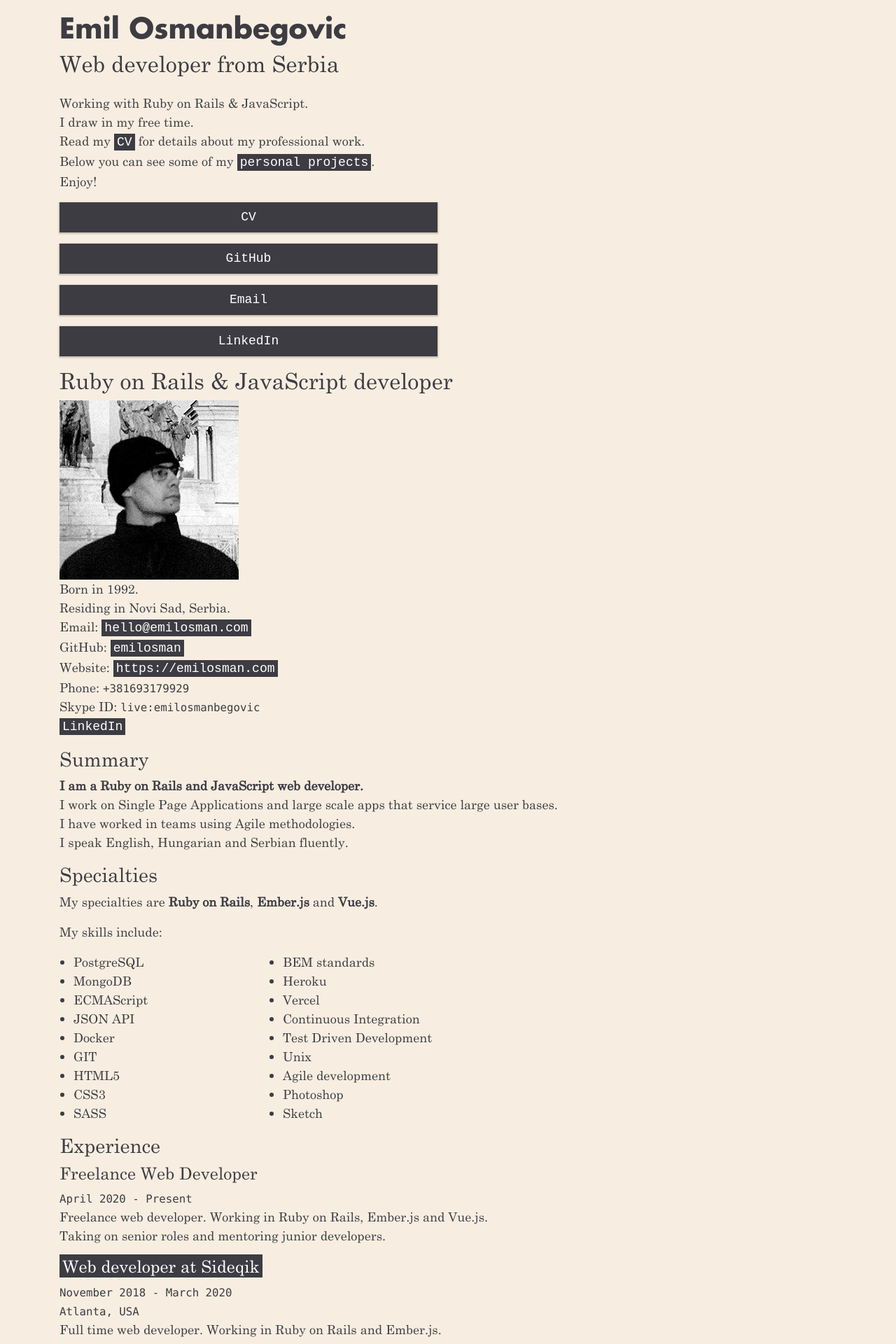
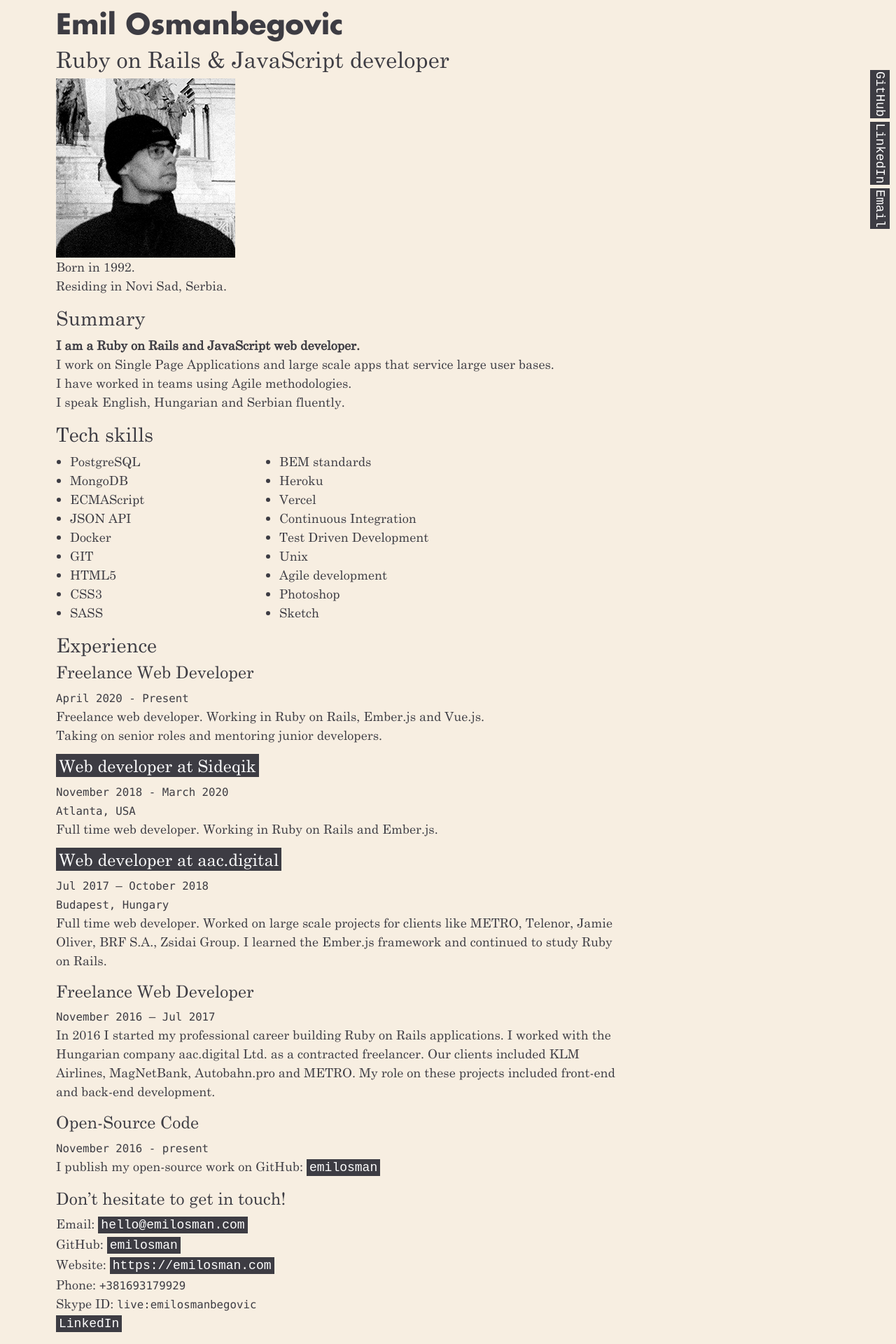
Before and after one commit to emilosmanbegovicmm/emilosman, a Jekyll site: the page built from index.md, in a window 1280 px wide. Shown: the top 1920 px of the page at 70% size. Built offline with Jekyll 4.4.1, drawn with Linux system fonts in a browser that asks for light colours; our own code applies the rules of GitHub Pages for plain Markdown files; some of the changed text lies outside the part shown.

Commit message:
update layout

```diff
--- a/_layouts/home.html
+++ b/_layouts/home.html
@@ -2,54 +2,11 @@
 layout: default
 ---
 
-<div class="row">
-  <div class="col-12">
-    <h2 class="mb-4">Web developer from Serbia</h2>
-  </div>
-  <div class="col-sm-6 col-xs-12">
-    <p>
-      Working with Ruby on Rails & JavaScript.
-      <br>
-      I draw in my free time.
-      <br>
-      Read my <a href="/cv">CV</a> for details about my professional work.
-      <br>
-      Below you can see some of my <a href="#personal-projects">personal projects</a>.
-      <br>
-      Enjoy!
-    </p>
-    <nav>
-      <a href="/cv" class="text-center p-2 mb-3 c-shadow">CV</a>
-      <a href="https://www.github.com/emilosman" class="text-center p-2 mb-3 c-shadow">GitHub</a>
-      <a href="mailto:hello@emilosman.com" class="text-center p-2 mb-3 c-shadow">Email</a>
-      <a href="https://www.linkedin.com/in/emil-osmanbegovi%C4%87-357579123/" class="text-center p-2 mb-3 c-shadow">LinkedIn</a>
-    </nav>
-  </div>
-</div>
+<nav>
+  <a href="https://www.github.com/emilosman">GitHub</a>
+  <a href="https://www.linkedin.com/in/emil-osmanbegovi%C4%87-357579123/">LinkedIn</a>
+  <a href="mailto:hello@emilosman.com">Email</a>
+</nav>
 
 {% capture include_markdown %}{% include_relative cv.md %}{% endcapture %}
 {{ include_markdown | markdownify }}
-
-<hr>
-
-<div class="row">
-  <div class="col-12">
-    <h2 class="mb-4" id="personal-projects">Personal projects & experiments</h2>
-  </div>
-
-  {% assign posts = site.posts %}
-  {%- assign date_format = site.minima.date_format | default: "%b %-d, %Y" -%}
-  {%- for post in posts -%}
-    <div class="col-sm-6 col-xs-12">
-      <a href="{{ post.url | relative_url }}" class="c-hero__tile c-hero__tile--hover c-shadow mb-4">
-        <div class="c-hero__tile__description">{{post.description}}</div>
-        <h3 class="c-hero__tile__label p-2 m-4">
-          {{ post.title | escape }}
-        </h3>
-        <div class="c-hero__tile__image c-hero__tile__image--main">
-          <img src="{{post.image}}" alt="{{post.title | escape}}"/>
-        </div>
-      </a>
-    </div>
-  {%- endfor -%}
-</div>
--- a/_sass/base/base.scss
+++ b/_sass/base/base.scss
@@ -41,6 +41,17 @@ body {
 .container, .container-fluid {
   position: relative;
   background-color: $background;
+  padding: 10px 50px 10px 10px;
+}
+
+nav {
+  position: fixed;
+  top: 100px;
+  right: 10px;
+  writing-mode: vertical-lr;
+  @media (max-width: 600px) {
+    top: 10px;
+  }
 }
 
 img {
@@ -220,7 +231,10 @@ code {
       color: $black !important;
     }
   }
-  .tower, .tower--post {
+  nav {
+    display: none;
+  }
+  #personal-projects {
     display: none;
   }
 }
@@ -232,11 +246,6 @@ code {
 body {
   padding-top: 0;
   padding-bottom: 0;
-}
-
-.container {
-  padding-top: 16px;
-  padding-bottom: 16px;
 }
 
 .page-content {
@@ -258,8 +267,3 @@ body {
     height: auto;
   }
 }
-
-nav {
-  display: flex;
-  flex-direction: column;
-}
--- a/cv.md
+++ b/cv.md
@@ -15,10 +9,7 @@ I work on Single Page Applications and large scale apps that service large user
 I have worked in teams using Agile methodologies.
 I speak English, Hungarian and Serbian fluently.
 
-### Specialties
-My specialties are **Ruby on Rails**, **Ember.js** and **Vue.js**.
-
-My skills include:
+### Tech skills
 - PostgreSQL
 - MongoDB
 - ECMAScript
@@ -66,13 +57,10 @@ I worked with the Hungarian company aac.digital Ltd. as a contracted freelancer.
 I publish my open-source work on GitHub:
 [emilosman](https://www.github.com/emilosman)
 
-#### Hobby C# Projects
-`2010 – 2015`
-A wide range of hobby projects. Everything from weather forecast apps to experimental art projects.
-
-### Education
-Academy of Arts in Novi Sad, Serbia – Printmaking
-Technical High School in Kikinda, Serbia - Electrical and Electronics Engineering, Programming
-
-### Other interests
-Drawing, writing, weightlifting.
+#### Don't hesitate to get in touch!
+Email: [hello@emilosman.com](mailto:hello@emilosman.com)
+GitHub: [emilosman](https://www.github.com/emilosman)
+Website: [https://emilosman.com](https://emilosman.com)
+Phone: `+381693179929`
+Skype ID: `live:emilosmanbegovic`
+[LinkedIn](https://www.linkedin.com/in/emil-osmanbegovi%C4%87-357579123/)
```
Also changed, not shown: other parts of cv.md (+0 -6 lines), _layouts/personal-projects.html (added, +22 -0 lines).
